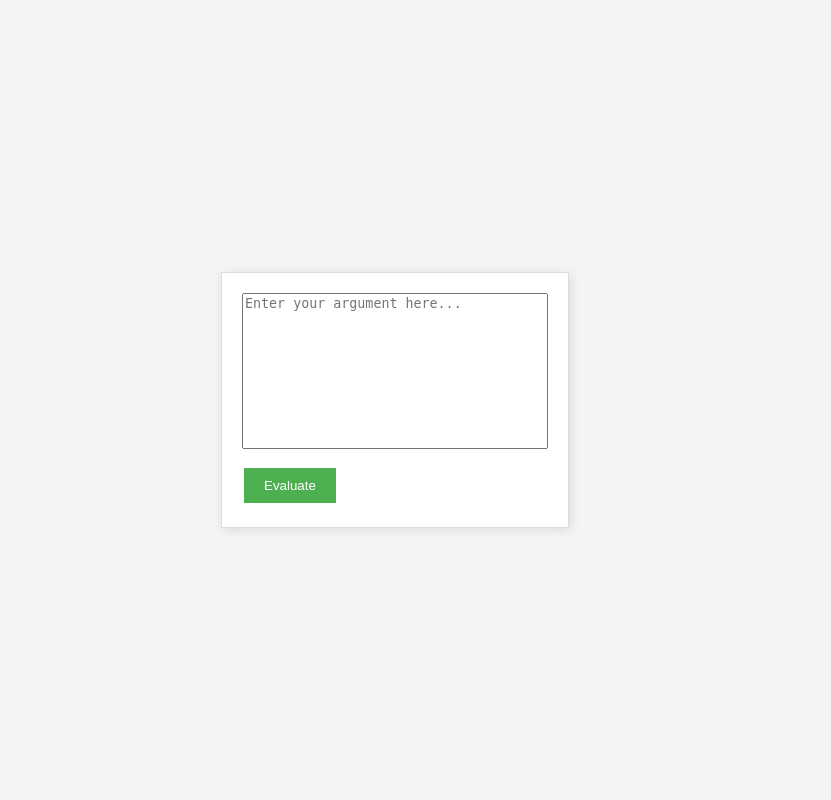
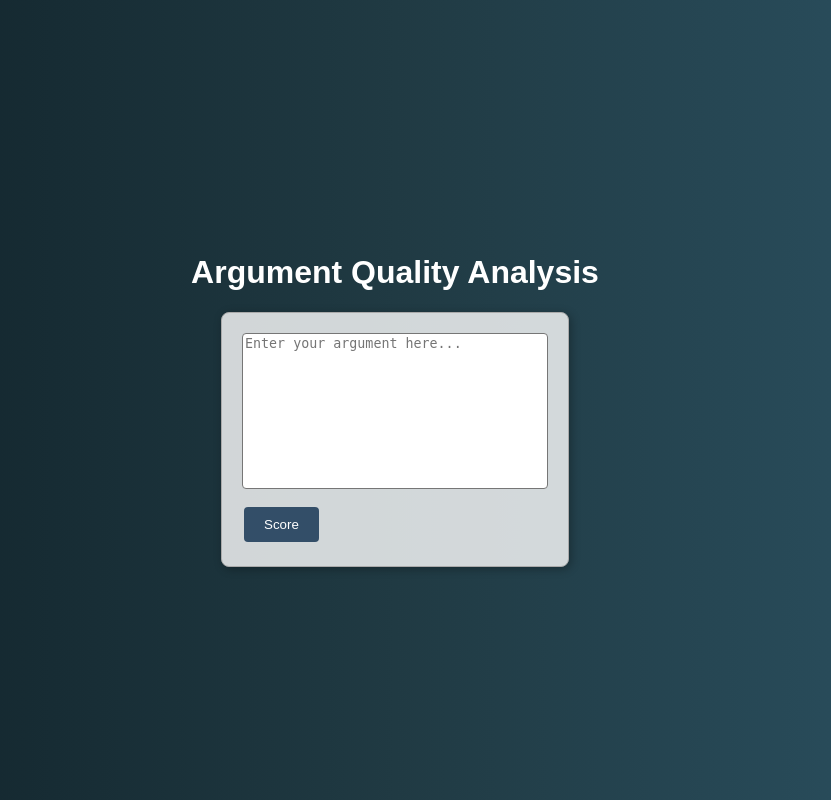
Before and after one commit to arjunk820/arg-analyzer, a Flask app: page / in a window 1280 px wide. Shown: the whole page, without its empty margins (245-1076 px from the left). Run offline with Flask 3, Linux system fonts and the light colour scheme.

Commit message:
Frontend is styled and form works correctly

```diff
--- a/static/styles.css
+++ b/static/styles.css
@@ -1,35 +1,45 @@
 body, html {
     height: 100%;
     margin: 0;
-        font-family: Georgia, 'Times New Roman';
+    font-family: 'Barlow Condensed', sans-serif;
+    background: linear-gradient(to right, #0f2027, #203a43, #2c5364);
+    color: #333333;
 }
 .container {
     min-height: 100%;
     display: flex;
+    flex-direction: column;
     justify-content: center;
     align-items: center;
-        background-color: #f4f4f4;
+    background: linear-gradient(to right, #0f2027, #203a43, #2c5364);
 }
 form {
     padding: 20px;
-        background: white;
-        border: 1px solid #ddd;
-        box-shadow: 2px 2px 10px rgba(0,0,0,0.1);
+    background: rgba(255, 255, 255, 0.8);
+    border: 1px solid #aaa;
+    box-shadow: 2px 2px 10px rgba(0,0,0,0.3);
+    border-radius: 8px;
 }
 textarea {
     width: 300px;
     height: 150px;
     margin-bottom: 10px;
     resize: none;
+    border-radius: 4px;
 }
 input[type="submit"] {
-        background-color: #4CAF50;
+    background-color: #334e68;
     color: white;
     border: none;
     padding: 10px 20px;
     text-decoration: none;
     margin: 4px 2px;
     cursor: pointer;
+    border-radius: 4px;
+}
+h1 {
+    text-align: center;
+    color: #ffffff;
 }
 #result {
     background: white;
@@ -41,4 +51,5 @@ body, html {
     left: 50%;
     transform: translate(-50%, -50%);
     display: none;
+    border-radius: 8px;
 }
--- a/templates/index.html
+++ b/templates/index.html
@@ -2,14 +2,15 @@
 <html lang="en">
 <head>
     <meta charset="UTF-8">
-    <title>LawyerAI Argument Analyzer</title>
+    <title>LawyerAI</title>
     <link rel="stylesheet" href="/static/styles.css">
 </head>
 <body>
     <div class="container">
+        <h1 id="headerTitle">Argument Quality Analysis</h1>
         <form id="argForm">
             <textarea name="text" placeholder="Enter your argument here..."></textarea><br>
-            <input type="submit" value="Evaluate">
+            <input type="submit" value="Score">
         </form>
     </div>
     <div id="result"></div>
@@ -22,6 +23,7 @@
                 body: formData
             }).then(response => response.json()).then(data => {
                 document.getElementById('argForm').style.display = 'none';
+                document.getElementById('headerTitle').style.display = 'none';
                 var resultDiv = document.getElementById('result');
                 resultDiv.innerHTML = "<strong>Argument:</strong> " + data.Argument + "<br><strong>Quality Score:</strong> " + data['Quality Score'];
                 resultDiv.style.display = 'block';
```
Lines whose indentation alone changed are shown as unchanged.
